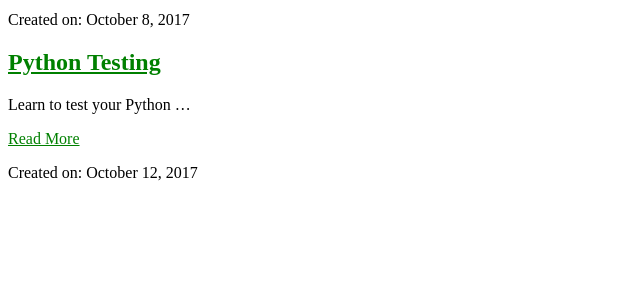
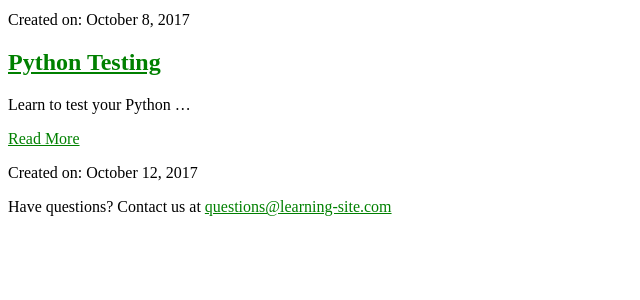
Before and after one commit to kchiv/treehouse_learning_site, a Django app: page /courses/ in a window 1280 px wide. Shown: the part 387-687 px from the top of the page, without its empty margins (0-640 px from the left). Run offline with Django 3.2, Linux system fonts and the light colour scheme; data comes from the database, SQL or seed files in the repository.

Commit message:
added urlize filter

```diff
--- a/courses/templates/courses/course_list.html
+++ b/courses/templates/courses/course_list.html
@@ -20,4 +20,6 @@
 	<p>Created on: {{ course.created_at|date:"F j, Y" }}</p>
 {% endfor %}
 
+<p>Have questions? Contact us at {{ email|urlize }}</p>
+
 {% endblock %}
--- a/courses/views.py
+++ b/courses/views.py
@@ -10,7 +10,8 @@
 
 def course_list(request):
 	courses = Course.objects.all()
-	return render(request, 'courses/course_list.html', {'courses':courses})
+	email = 'questions@learning-site.com'
+	return render(request, 'courses/course_list.html', {'courses':courses, 'email':email})
 
 def course_detail(request, pk):
 	course = get_object_or_404(Course, pk=pk)
```
